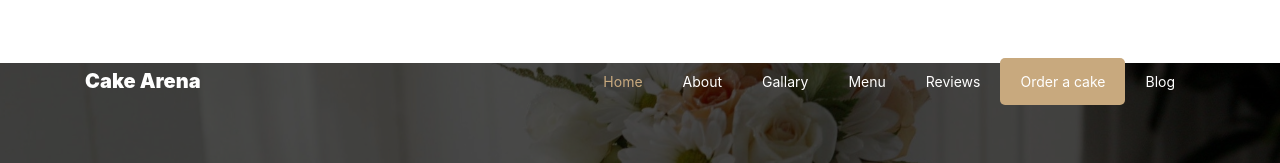
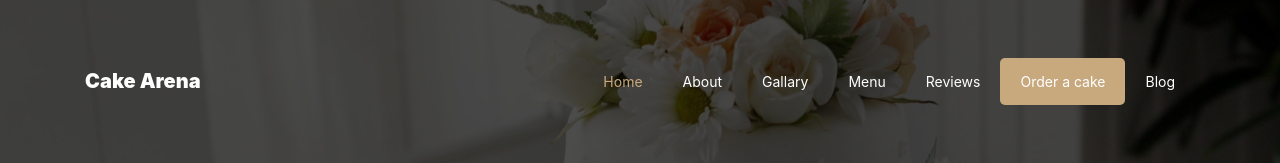
Before and after one commit to Omolara5861/cake-arena, a plain HTML site: page index.html in a window 1280 px wide. Shown: the top 163 px of the page. Drawn offline with nearby package versions, Linux system fonts and the light colour scheme.

Commit message:
navbar bug fixed

```diff
--- a/css/style.css
+++ b/css/style.css
@@ -8,16 +8,13 @@
 
 html{
     overflow-x: hidden ;
+    scroll-behavior: smooth;
 }
-/*
-body {
-    background-color: var(--secondary-color) !important;
-} */
 
 /* Nav Bar Styles starts here */
 .ftco-navbar-light {
     background-color: transparent !important;
-    position: absolute;
+    position: absolute !important;
     top: 50px;
     left: 0;
     right: 0;
```
